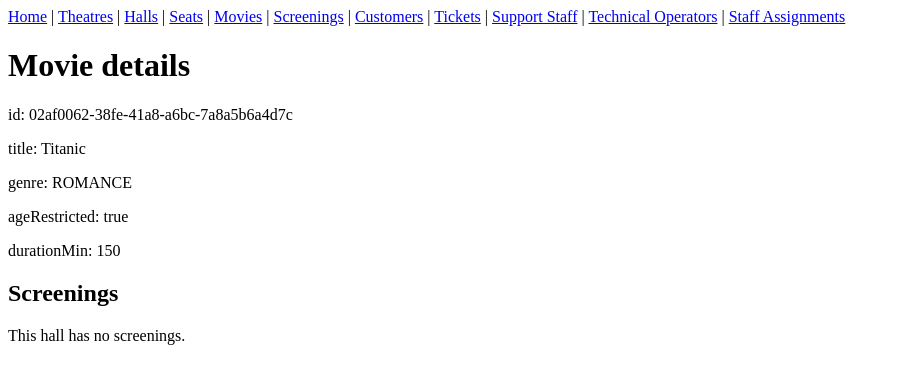
After one commit to chioreanmaria1/movie-management-system, a Spring Boot app: page /movies/02af0062-38fe-41a8-a6bc-7a8a5b6a4d7c in a window 1280 px wide. The commit adds this page. Shown: the top 384 px of the page, without its empty margins (0-900 px from the left). Run offline with Spring Boot 4, Linux system fonts and the light colour scheme.

Commit message:
MovieController: edit, details

```diff
--- a/src/main/java/com/example/moviemanagement/controller/MovieController.java
+++ b/src/main/java/com/example/moviemanagement/controller/MovieController.java
@@ -40,4 +40,28 @@ public class MovieController {
         service.deleteMovie(id);
         return "redirect:/movies";
     }
+
+    @GetMapping("/{id}/edit")
+    public String edit(@PathVariable String id, Model model){
+        Movie movie = service.findMovieById(id);
+        model.addAttribute("movie", movie);
+        model.addAttribute("genres", Genre.values());
+        model.addAttribute("screenings", service.findScreeningsByMovieId(id));
+        return "movie/edit";
+    }
+
+    @PostMapping("/{id}/edit")
+    public String updateMovies(@PathVariable String id, @ModelAttribute Movie movie){
+        movie.setId(id);
+        service.saveMovie(movie);
+        return "redirect:/movies";
+    }
+
+    @GetMapping("/{id}")
+    public String details(@PathVariable String id, Model model){
+        Movie movie = service.findMovieById(id);
+        model.addAttribute("movie", movie);
+        model.addAttribute("screenings", service.findScreeningsByMovieId(id));
+        return "movie/details";
+    }
 }
--- a/src/main/java/com/example/moviemanagement/model/Movie.java
+++ b/src/main/java/com/example/moviemanagement/model/Movie.java
@@ -13,17 +13,18 @@ public class Movie implements HasId {
     private int durationMin;
     private List<Screening> screenings;
 
-    public Movie(String id, String title, Genre genre, boolean isAgeRestricted, int durationMin, List<Screening> screenings) {
+    public Movie(String id, String title, Genre genre, boolean ageRestricted, int durationMin, List<Screening> screenings) {
         this.id = id;
         this.title = title;
         this.genre = genre;
-        this.isAgeRestricted = isAgeRestricted;
+        this.isAgeRestricted = ageRestricted;
         this.durationMin = durationMin;
         this.screenings = new ArrayList<>();
     }
 
     public Movie(){
         screenings = new ArrayList<>();
+        isAgeRestricted = true;
     }
 
     public void addScreening(Screening screening){
--- a/src/main/java/com/example/moviemanagement/repository/memory/MovieRepository.java
+++ b/src/main/java/com/example/moviemanagement/repository/memory/MovieRepository.java
@@ -3,7 +3,7 @@ package com.example.moviemanagement.repository.memory;
 import com.example.moviemanagement.model.Movie;
 import org.springframework.stereotype.Repository;
 
-@Repository
+//@Repository
 public class MovieRepository extends InMemoryRepository<Movie> {
 
 }
--- a/src/main/resources/data/hall.json
+++ b/src/main/resources/data/hall.json
@@ -2,7 +2,7 @@
   "id" : "75a3f232-360d-4a48-b3c3-9eab00750052",
   "name" : "Hall1",
   "theatreId" : "dc819960-5e7f-43ff-9e3e-3a9123b67c4d",
-  "capacity" : 90,
+  "capacity" : 80,
   "available" : true,
   "screenings" : [ ],
   "seats" : [ ]
--- /dev/null
+++ b/src/main/resources/data/movie.json
@@ -0,0 +1,8 @@
+[ {
+  "id" : "02af0062-38fe-41a8-a6bc-7a8a5b6a4d7c",
+  "title" : "Titanic",
+  "genre" : "ROMANCE",
+  "ageRestricted" : true,
+  "durationMin" : 150,
+  "screenings" : [ ]
+} ]
--- a/src/main/resources/templates/hall/edit.html
+++ b/src/main/resources/templates/hall/edit.html
@@ -7,7 +7,7 @@
 <body>
 <div th:replace="~{fragments/nav :: nav}"></div>
 <h1>Edit hall</h1>
-<form th:actin="@{'/halls/'+${hall.id}+'/edit'}" th:object="${hall}" method="post">
+<form th:action="@{'/halls/'+${hall.id}+'/edit'}" th:object="${hall}" method="post">
     id: <span th:text="${hall.id}"></span> <br>
     name: <input type="text" th:field="*{name}"><br>
     theatreId: <span th:text="${hall.theatreId}"></span> <br>
--- /dev/null
+++ b/src/main/resources/templates/movie/details.html
@@ -0,0 +1,39 @@
+<!DOCTYPE html>
+<html xmlns:th="http://www.thymeleaf.org">
+<head>
+    <meta charset="UTF-8">
+    <title>Movie details</title>
+</head>
+<body>
+<div th:replace="~{fragments/nav :: nav}"></div>
+
+<h1>Movie details</h1>
+<p>id: <span th:text="${movie.id}"></span></p>
+<p>title: <span th:text="${movie.title}"></span></p>
+<p>genre: <span th:text="${movie.genre}"></span></p>
+<p>ageRestricted: <span th:text="${movie.ageRestricted}"></span></p>
+<p>durationMin: <span th:text="${movie.durationMin}"></span></p>
+
+<h2>Screenings</h2>
+
+<table border = "2" th:if="${!screenings.isEmpty()}">
+    <tr>
+        <th>id</th>
+        <th>hallId</th>
+        <th>movieId</th>
+        <th>date</th>
+        <th>details</th>
+    </tr>
+    <tr th:each="screening: ${screenings}">
+        <td th:text="${screening.id}"></td>
+        <td th:text="${screening.hallId}"></td>
+        <td th:text="${screening.movieId}"></td>
+        <td th:text="${screening.date}"></td>
+        <td>
+            <a th:href="@{'/screenings/' + ${screening.id}}">Details</a>
+        </td>
+    </tr>
+</table>
+<p th:if="${screenings.isEmpty()}">This hall has no screenings.</p>
+</body>
+</html>
--- a/src/main/resources/templates/movie/form.html
+++ b/src/main/resources/templates/movie/form.html
@@ -9,7 +9,6 @@
 
 <h1>New movie</h1>
 <form th:action="@{/movies}" th:object="${movie}" method="post">
-    id: <input type="text" th:field="*{id}"> <br>
     title: <input type="text" th:field="*{title}"> <br>
     genre: <select th:field="*{genre}">
             <option th:each="genreItem: ${genres}" th:value="${genreItem}" th:text="${genreItem}"></option>
```
Also changed, not shown: src/main/java/com/example/moviemanagement/repository/file/MovieInFileRepository.java (added, +13 -0 lines), src/main/java/com/example/moviemanagement/service/CinemaService.java (+7 -7 lines), src/main/resources/templates/movie/edit.html (added, +21 -0 lines), src/main/resources/templates/movie/index.html (+8 -0 lines).
